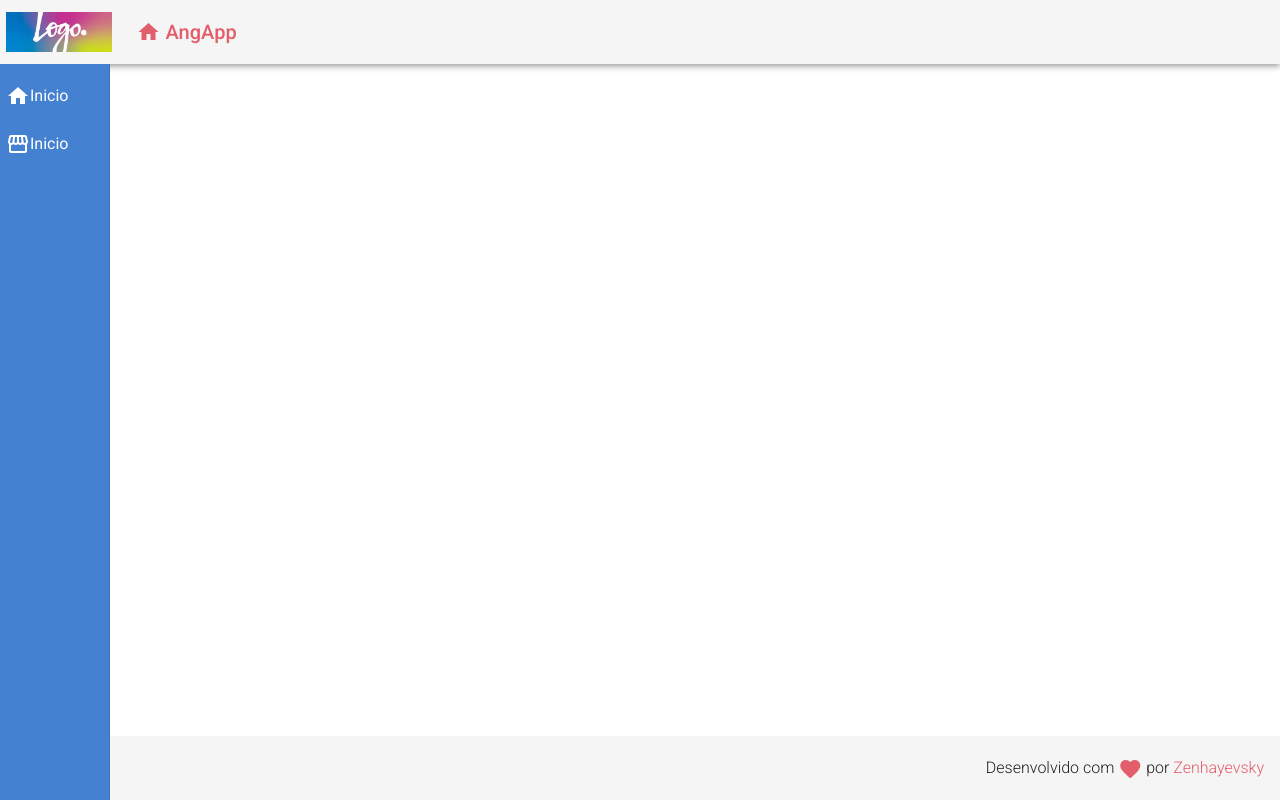
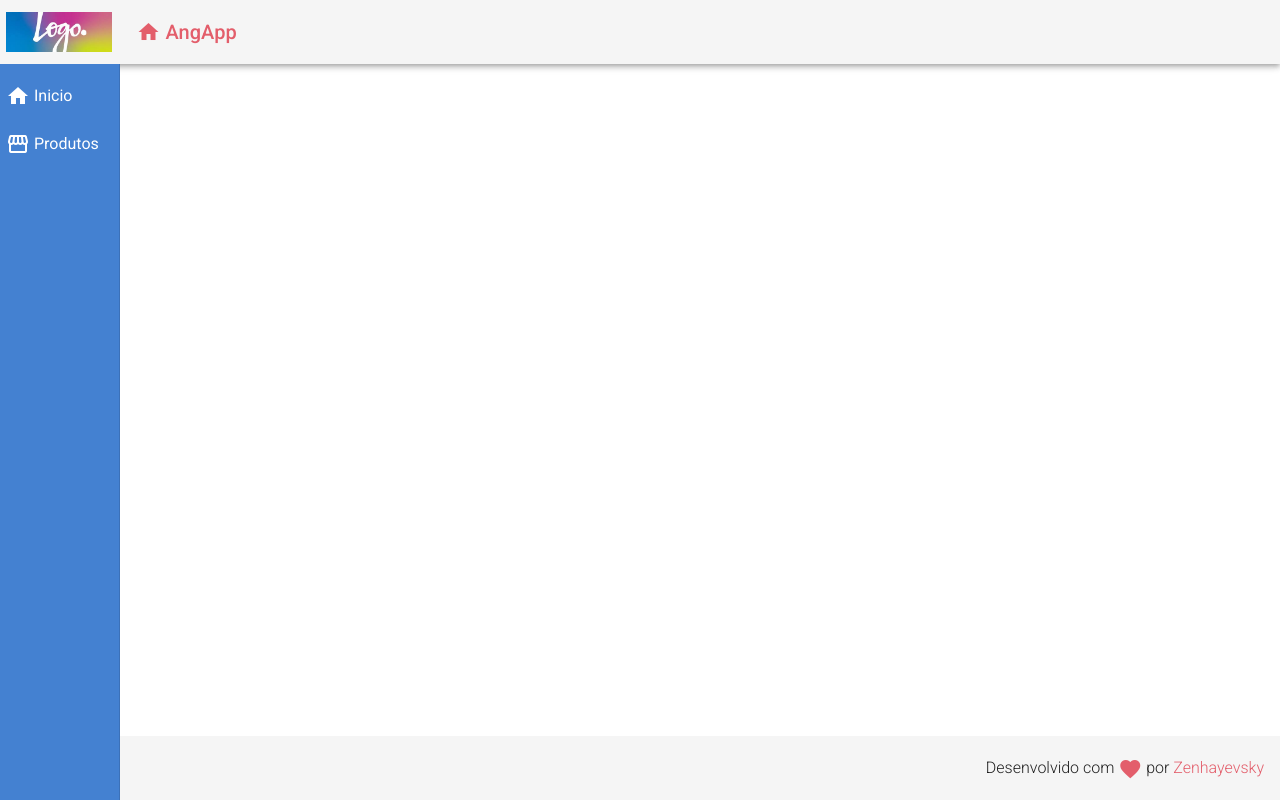
Before and after one commit to Zenhayevsky/ProductsSale-Angular, an Angular app in the folder Frontend/: page / in a window 1280 px wide. Built offline with nearby package versions, Linux system fonts and the light colour scheme.

Commit message:
detalhes de layout
apenas alguns detalhes de leyaout para poder deixcar a interface mais
bonita

```diff
--- a/Frontend/src/app/components/template/nav/nav.component.css
+++ b/Frontend/src/app/components/template/nav/nav.component.css
@@ -1,14 +1,14 @@
 .sidenav {
     background-color: #4481d1;
-    width: 110px;
+    width: 120px;
 }
 
 .sidenav a {
-    color:white
+    color:white;
 }
 
-.sidenav > i {
-    padding-right: 10px;
+.sidenav  i {
+    margin-right: 4px;
 }
 
 .nav-list {
--- a/Frontend/src/app/components/template/nav/nav.component.html
+++ b/Frontend/src/app/components/template/nav/nav.component.html
@@ -12,7 +12,7 @@
                 <i class="material-icons">
                     storefront
                 </i>
-                Inicio
+                Produtos
             </a>
         </mat-nav-list>
     </mat-sidenav>
```
